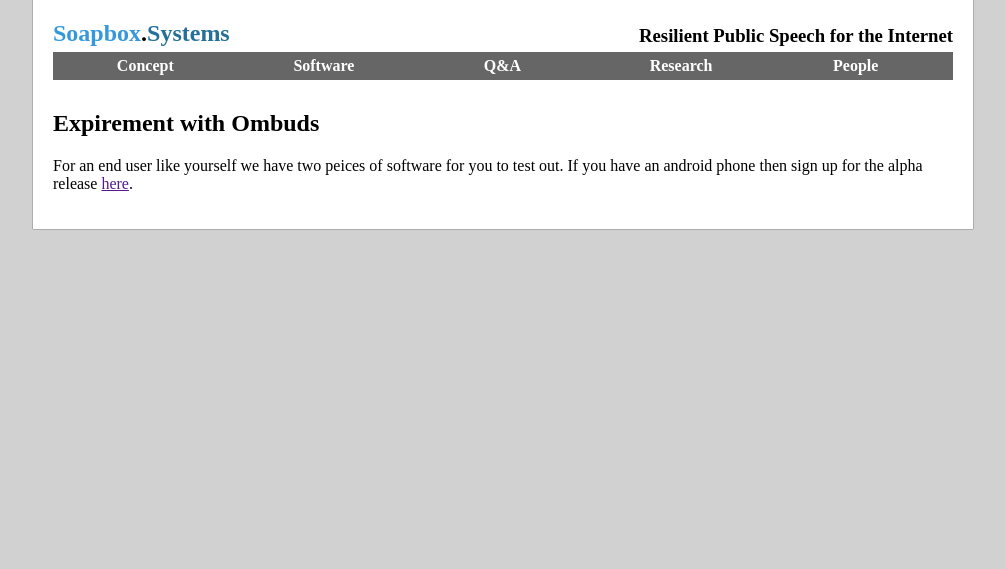
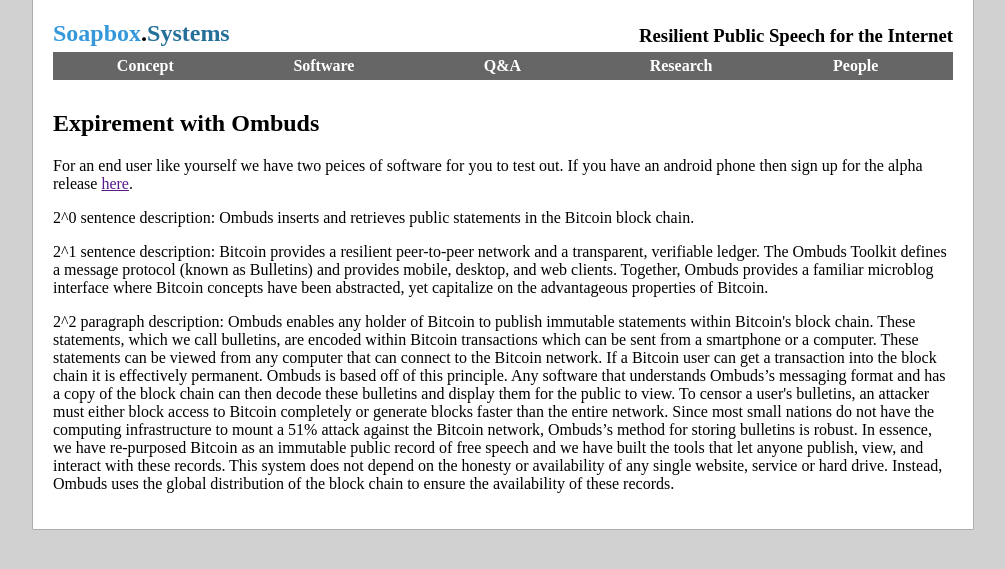
Before and after one commit to soapboxfork/ombuds-site, a Jekyll site: the page built from software/index.html, in a window 1280 px wide. Shown: the top 569 px of the page, without its empty margins (137-1142 px from the left). Built offline with Jekyll 4.4.1, drawn with Linux system fonts in a browser that asks for light colours.

Commit message:
1, 2, 4 description

```diff
--- a/software/index.html
+++ b/software/index.html
@@ -9,3 +9,24 @@
     For an end user like yourself we have two peices of software for you to test out.
     If you have an android phone then sign up for the alpha release <a href="">here</a>.
 </p>
+
+<p>
+2^0 sentence description:
+Ombuds inserts and retrieves public statements in the Bitcoin block chain.
+</p>
+
+<p>
+2^1 sentence description:
+Bitcoin provides a resilient peer-to-peer network and a transparent, verifiable ledger.  The Ombuds Toolkit defines a message protocol (known as Bulletins) and provides mobile, desktop, and web clients.  Together, Ombuds provides a familiar microblog interface where Bitcoin concepts have been abstracted, yet capitalize on the advantageous properties of Bitcoin.
+</p>
+
+<p>
+2^2 paragraph description:
+Ombuds enables any holder of Bitcoin to publish immutable statements within Bitcoin's block chain. These statements, which we call bulletins, are encoded within Bitcoin transactions which can be sent from a smartphone or a computer. These statements can be viewed from any computer that can connect to the Bitcoin network.
+
+If a Bitcoin user can get a transaction into the block chain it is effectively permanent. Ombuds is based off of this principle. Any software that understands Ombuds’s messaging format and has a copy of the block chain can then decode these bulletins and display them for the public to view.
+
+To censor a user's bulletins, an attacker must either block access to Bitcoin completely or generate blocks faster than the entire network. Since most small nations do not have the computing infrastructure to mount a 51% attack against the Bitcoin network, Ombuds’s method for storing bulletins is robust.
+
+In essence, we have re-purposed Bitcoin as an immutable public record of free speech and we have built the tools that let anyone publish, view, and interact with these records. This system does not depend on the honesty or availability of any single website, service or hard drive. Instead, Ombuds uses the global distribution of the block chain to ensure the availability of these records.
+</p>
```
